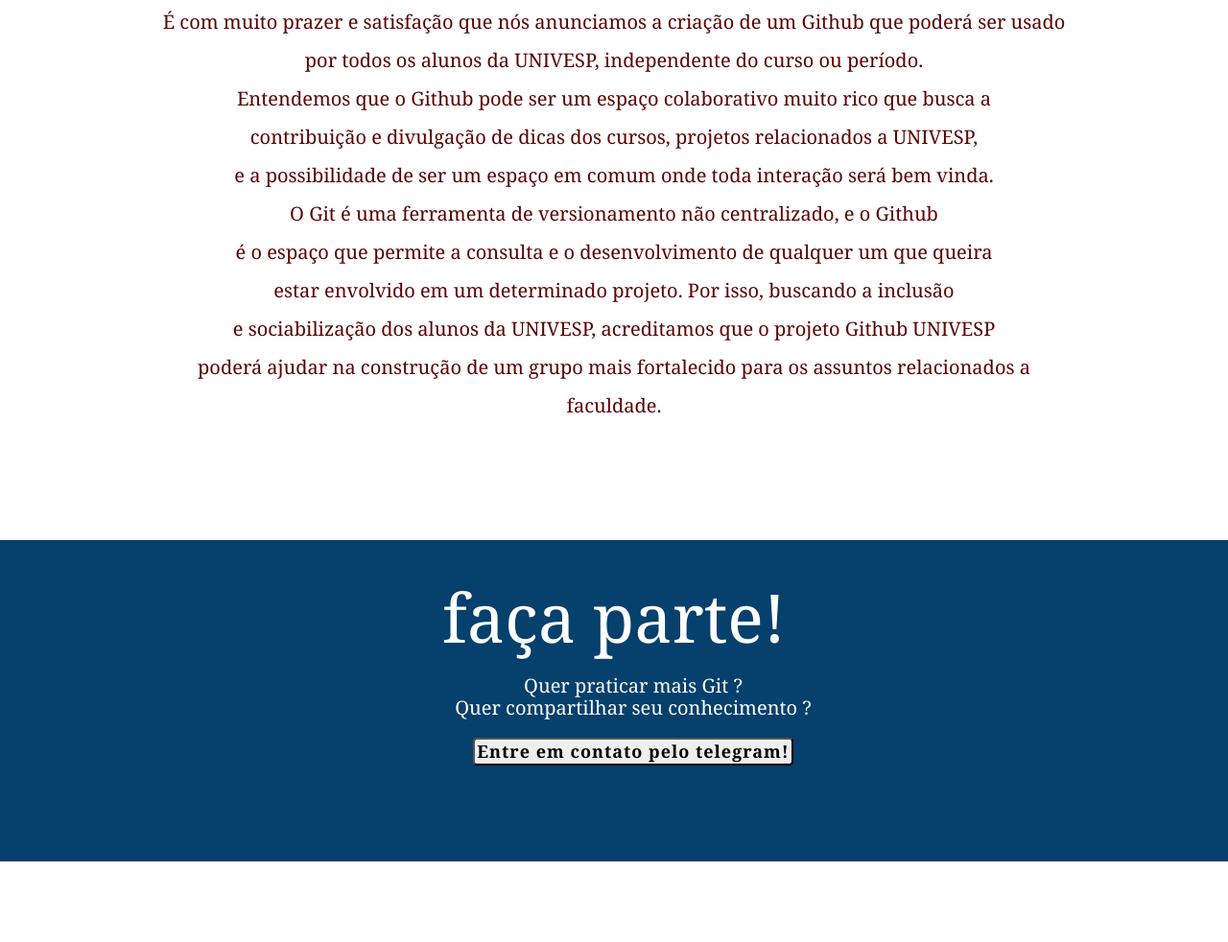
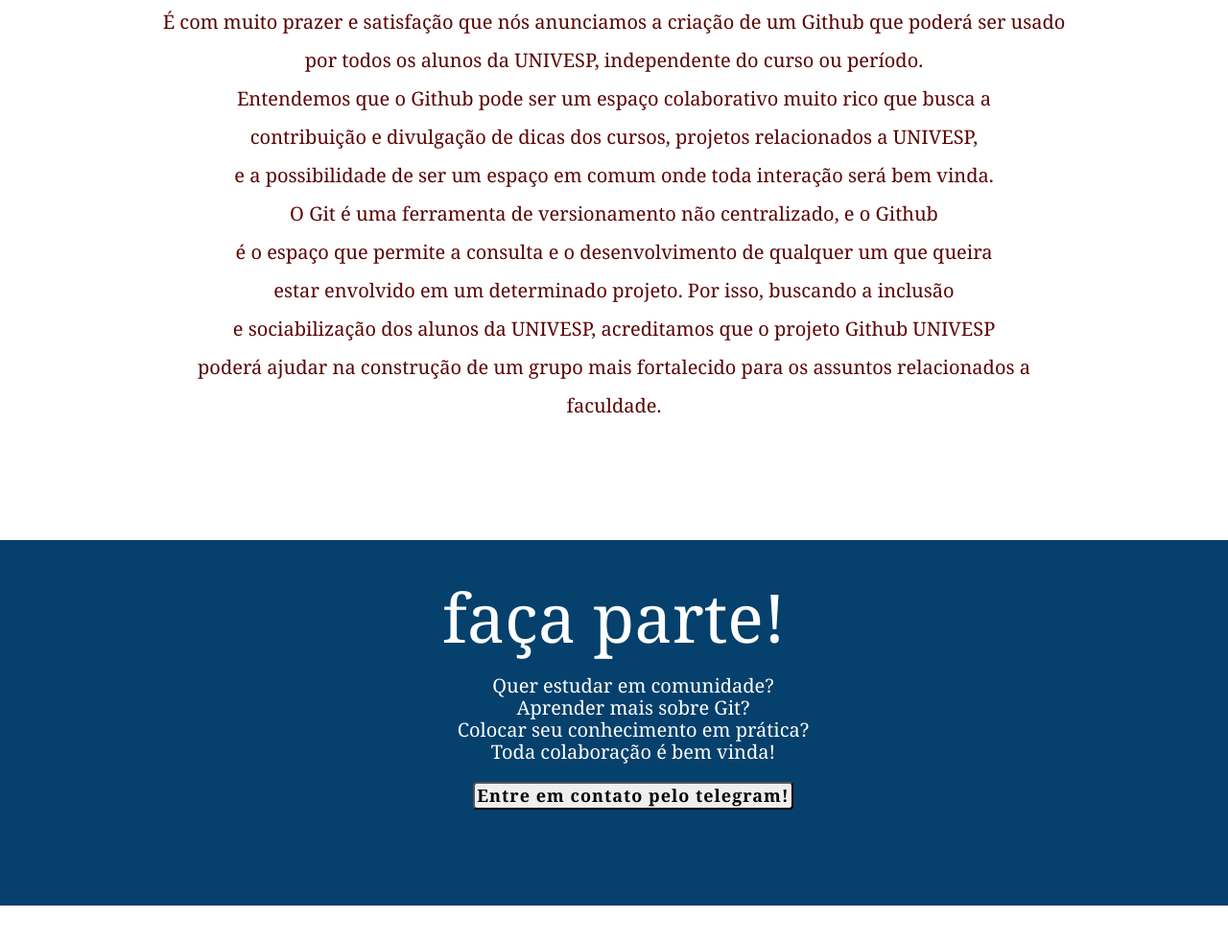
Before and after one commit to Univesp-Computacao/carta_apresentacao, a plain HTML site: page index.html in a window 1280 px wide. Shown: the part 1418-2400 px from the top of the page at 96% size. Before the commit the page ends 2366 px from the top, so only its background shows below. Drawn offline with nearby package versions, Linux system fonts and the light colour scheme; a web font is replaced by a local one.

Commit message:
Update index.html

```diff
--- a/index.html
+++ b/index.html
@@ -73,8 +73,10 @@
             <h2>Faça Parte!</h2>
 
             <ul>
-                <li>Quer praticar mais Git ? </li>
-                <li>Quer compartilhar seu conhecimento ? </li>
+                <li>Quer estudar em comunidade? </li>
+                <li>Aprender mais sobre Git? </li>
+                <li>Colocar seu conhecimento em prática?  </li>
+                <li>Toda colaboração é bem vinda! </li>
 
                 <a id="link-telegram"
                    href="https://t.me/+9ls6SK68QdhlNmZh">
```
